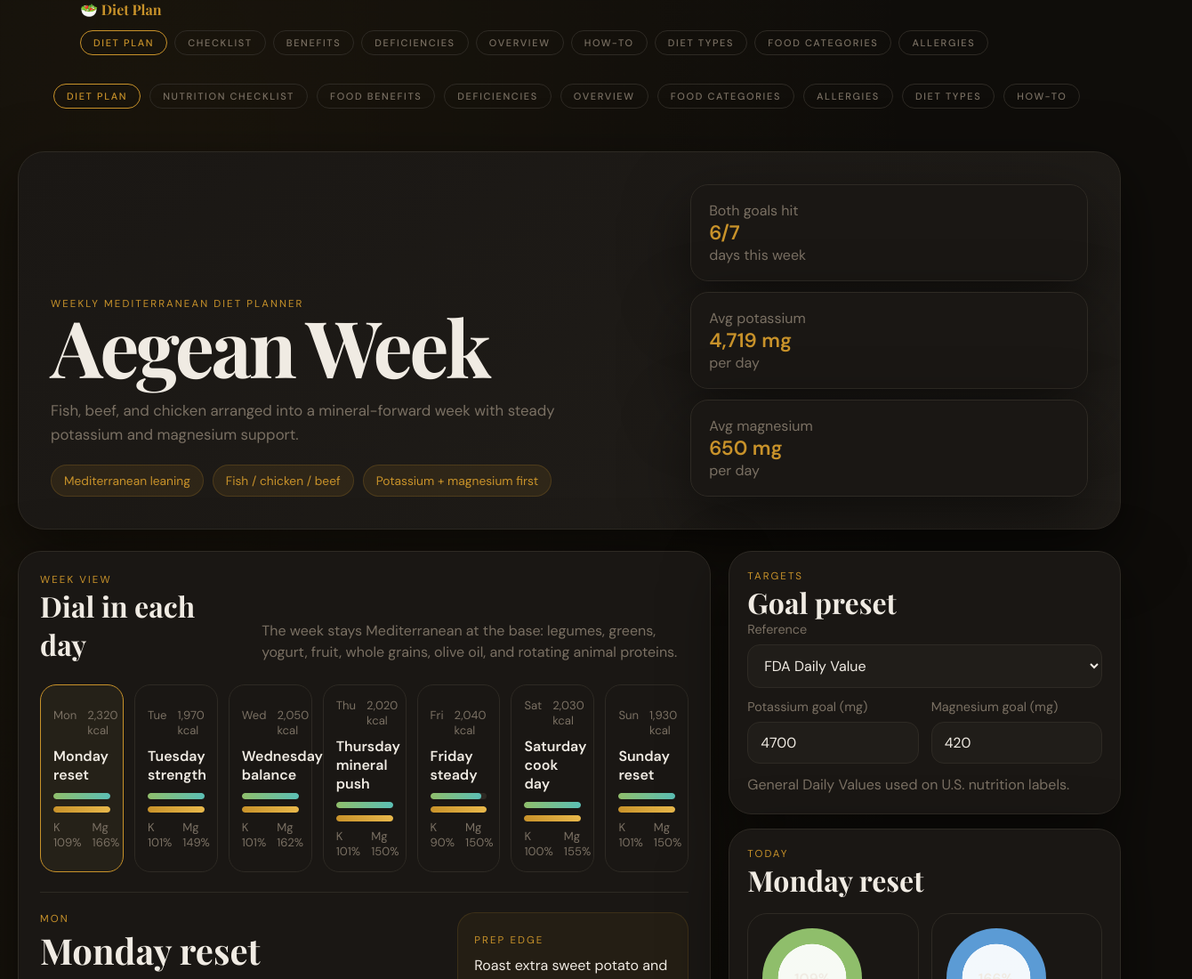
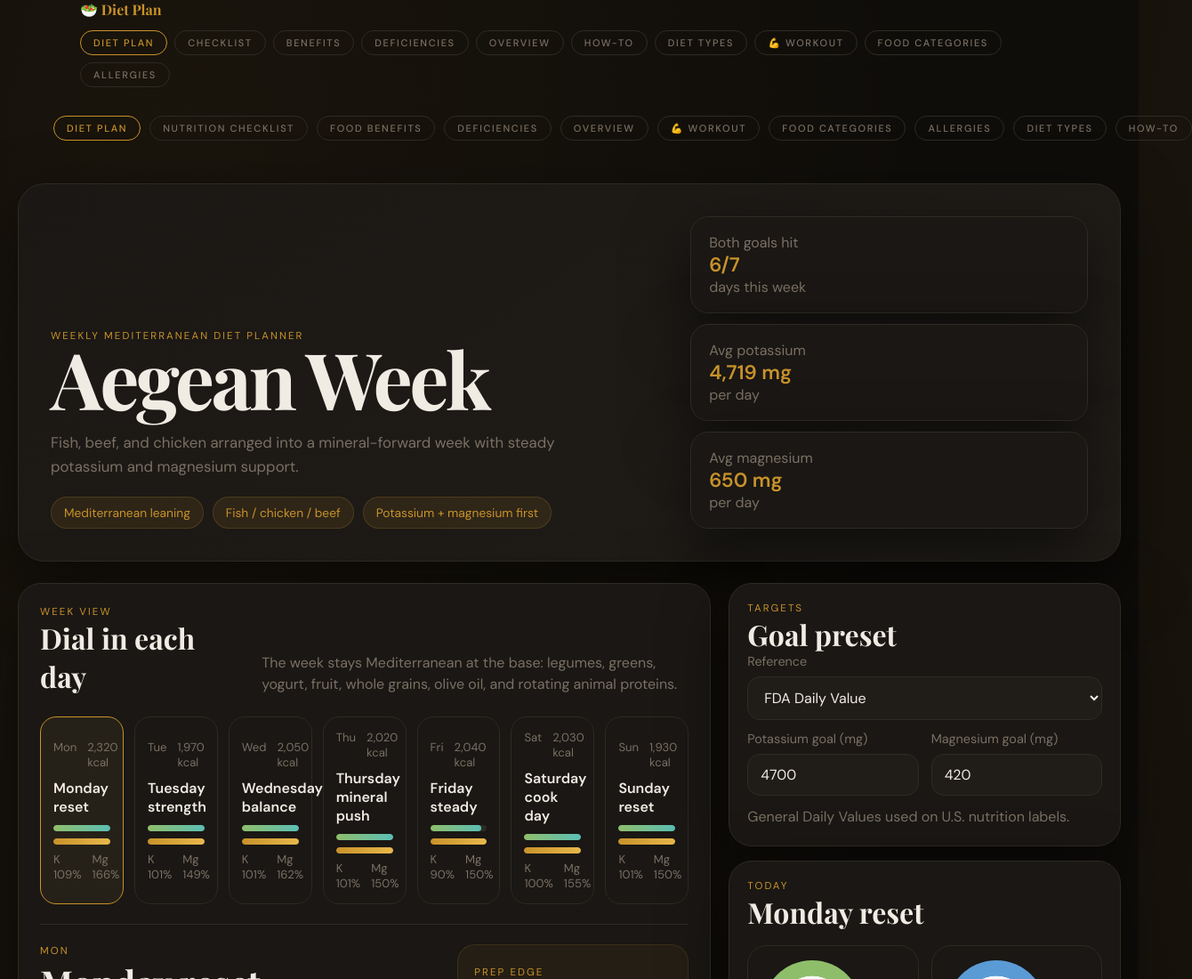
Before and after one commit to classical91/diet-plan, a website with bundled scripts: page index.html in a window 1280 px wide. Shown: the top 1100 px of the page at 89% size, 1340 px wide, since content can reach past the window. Built offline with nearby package versions, Linux system fonts and the light colour scheme.

Commit message:
feat: add Workout Tracker link to nav

```diff
--- a/index.html
+++ b/index.html
@@ -105,6 +105,7 @@ document.addEventListener('click', function(e) {
     <a href="/overview" class="nav-link">Overview</a>
     <a href="/howto" class="nav-link">How-To</a>
     <a href="/diets" class="nav-link">Diet Types</a>
+    <a href="https://workout-tracker-production-0ec7.up.railway.app" class="nav-link" target="_blank">💪 Workout</a>
     <a href="/foodtypes" class="nav-link">Food Categories</a>
     <a href="/allergies" class="nav-link">Allergies</a>
   </div>
@@ -115,7 +116,8 @@ document.addEventListener('click', function(e) {
   <a href="/benefits" class="nav-link">Food Benefits</a>
   <a href="/deficiencies" class="nav-link">Deficiencies</a>
   <a href="/overview" class="nav-link">Overview</a>
-  <a href="/foodtypes" class="nav-link">Food Categories</a>
+  <a href="https://workout-tracker-production-0ec7.up.railway.app" class="nav-link" target="_blank">💪 Workout</a>
+    <a href="/foodtypes" class="nav-link">Food Categories</a>
     <a href="/allergies" class="nav-link">Allergies</a>
   <a href="/diets" class="nav-link">Diet Types</a>
   <a href="/howto" class="nav-link">How-To</a>
```
Also changed, not shown: allergies.html (+1 -0 lines), benefits.html (+1 -0 lines), deficiencies.html (+1 -0 lines), diets.html (+1 -0 lines), foodtypes.html (+1 -0 lines), howto.html (+1 -0 lines), nutrition.html (+1 -0 lines), overview.html (+1 -0 lines).
